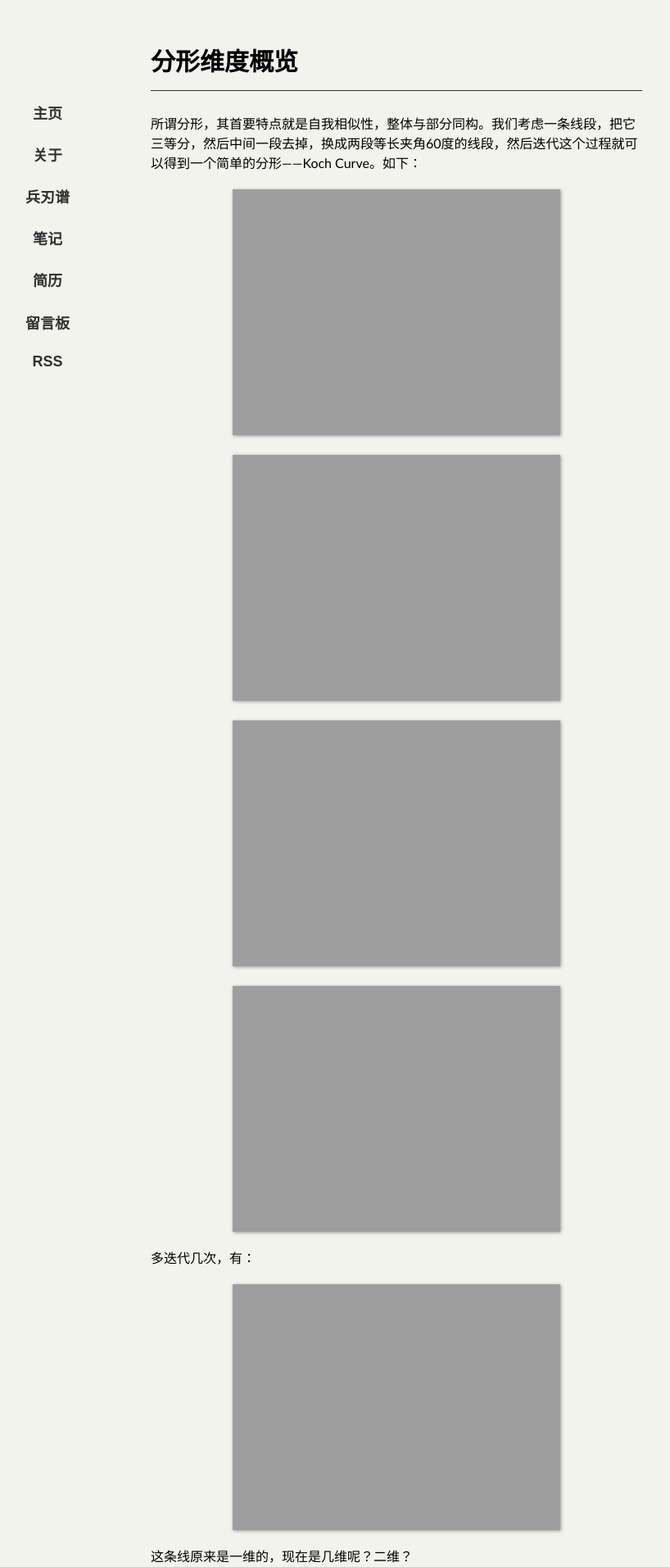
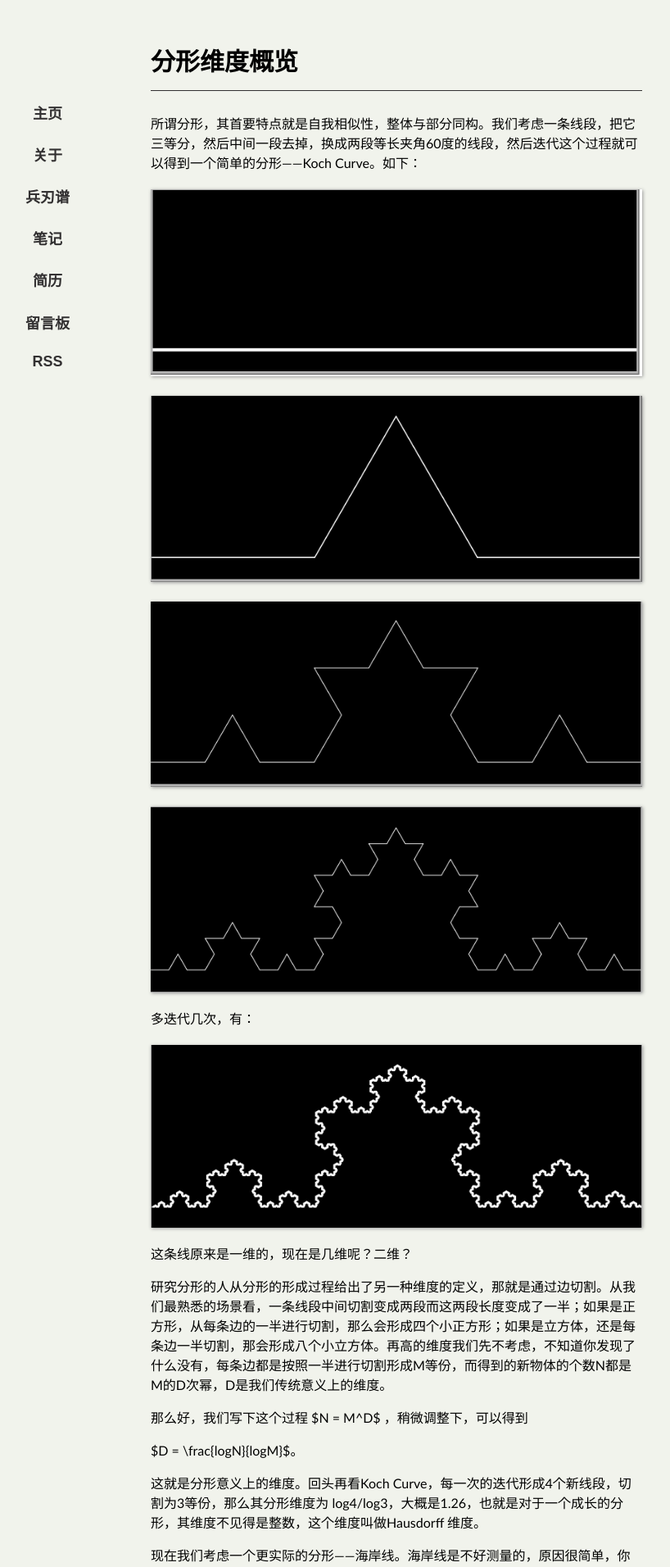
Before and after one commit to yufree/blogcn, a Jekyll site: the page built from _posts/2016-10-31-fractal-dimention.md, in a window 1280 px wide. Shown: the top 1912 px of the page at 82% size, without its empty margins (156-974 px from the left). Built offline with Jekyll 4.4.1, drawn with Linux system fonts in a browser that asks for light colours; some web fonts are replaced; comment, search, counter and statistics services are not loaded.

Commit message:
jpg->png

```diff
--- a/_posts/2016-10-31-fractal-dimention.md
+++ b/_posts/2016-10-31-fractal-dimention.md
@@ -5,17 +5,17 @@ title: 分形维度概览
 
 所谓分形，其首要特点就是自我相似性，整体与部分同构。我们考虑一条线段，把它三等分，然后中间一段去掉，换成两段等长夹角60度的线段，然后迭代这个过程就可以得到一个简单的分形——Koch Curve。如下：
 
-![](http://yufree.github.io/blogcn/figure/fractal.jpg)
+![](http://yufree.github.io/blogcn/figure/fractal.png)
 
-![](http://yufree.github.io/blogcn/figure/fractal2.jpg)
+![](http://yufree.github.io/blogcn/figure/fractal2.png)
 
-![](http://yufree.github.io/blogcn/figure/fractal3.jpg)
+![](http://yufree.github.io/blogcn/figure/fractal3.png)
 
-![](http://yufree.github.io/blogcn/figure/fractal4.jpg)
+![](http://yufree.github.io/blogcn/figure/fractal4.png)
 
 多迭代几次，有：
 
-![](http://yufree.github.io/blogcn/figure/fractal5.jpg)
+![](http://yufree.github.io/blogcn/figure/fractal5.png)
 
 这条线原来是一维的，现在是几维呢？二维？
 
@@ -31,7 +31,7 @@ $D = \frac{logN}{logM}$。
 
 > 海岸线的实际长度不取决于其真实长度而是取决于你尺子的精度。
 
-![](http://yufree.github.io/blogcn/figure/fractal6.jpg)
+![](http://yufree.github.io/blogcn/figure/fractal6.png)
 
 其实海岸线可以看作一个具有类似分形结构的线，其维度高于一，所以你用低维度的度量衡去测量高纬度自然怎么都测不出来，那么问题来了，长度我测不了，维度又怎么测？
 
@@ -43,8 +43,8 @@ $log[总长度尺子数] = D log[1/尺子的长度]$
 
 好了，我们再考虑一个具有分形结构的实体——菜花，菜花可不是空间两维的，又如何测量？Sang-Hoon Kim的[文章](http://each.uspnet.usp.br/sistcomplexos/SC1/Fractal/Brocoli.pdf)简单明了计算了菜花的维度，那么他是如何从二维走向三维的呢？还是分形，我对一个立方体做横切观察断面，那么很自然断面的维度跟立方体比例是2/3，我对菜花横切，计算出断面维度后直接除二乘三就可以了。理论上我应该切无数刀取均值，但近似认为每一刀都是独立且期望一致就OK了。于是作者就开始了伟大的切菜花工程，最后发现，菜花的横切面的分形维度大概是1.88维，而菜花本体大概是2.8维的。测完后意犹未尽又搞了一把建模：
 
-![](http://yufree.github.io/blogcn/figure/fractal7.jpg)
-![](http://yufree.github.io/blogcn/figure/fractal8.jpg)
+![](http://yufree.github.io/blogcn/figure/fractal7.png)
+![](http://yufree.github.io/blogcn/figure/fractal8.png)
 
 我们可以看到，实际物体虽然也存在分形结构，但是其个体切割结构要更复杂。
 
```
